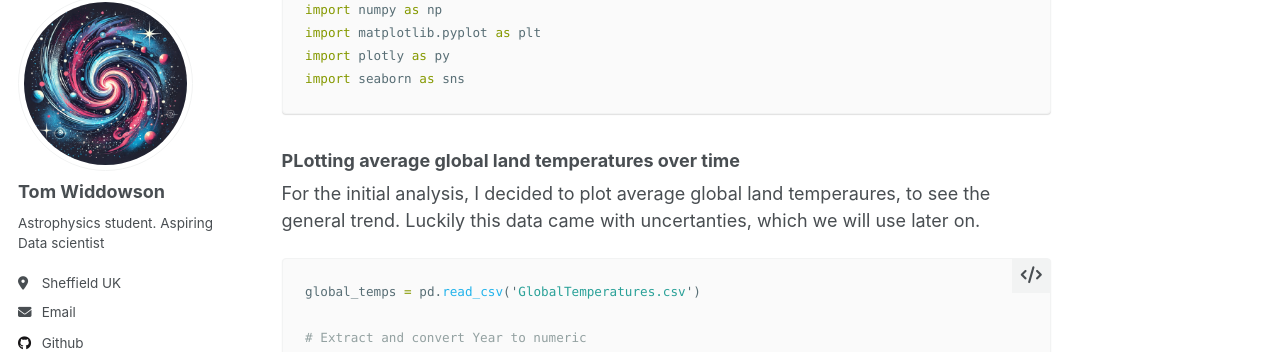
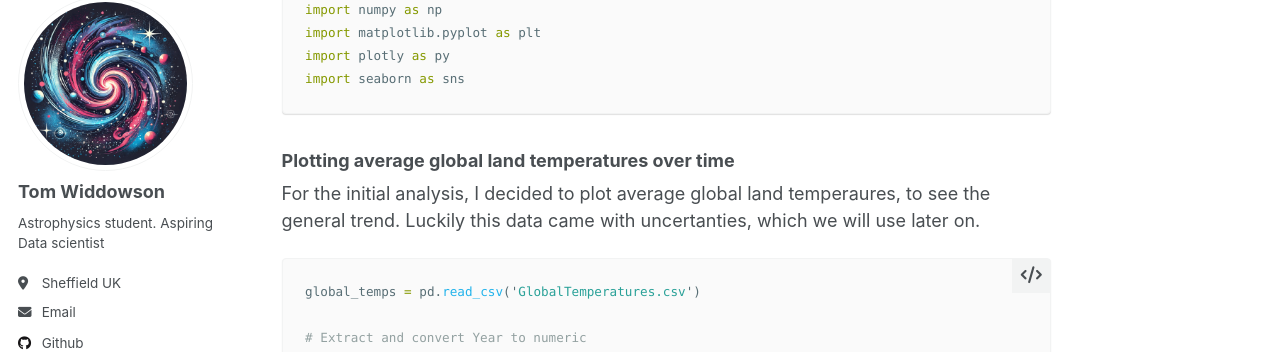
Before and after one commit to tomhwidd/tomhwidd.github.io, a Jekyll site: the page built from _portfolio/portfolio-1.md, in a window 1280 px wide and 900 px high, scrolled down 518 px. Shown: the part 110-462 px from the top of the window. Built offline with Jekyll 4.4.1, drawn with Linux system fonts in a browser that asks for light colours.

Commit message:
spelling

````diff
--- a/_portfolio/portfolio-1.md
+++ b/_portfolio/portfolio-1.md
@@ -31,7 +31,7 @@ import plotly as py
 import seaborn as sns
 ```
 
-### PLotting average global land temperatures over time
+### Plotting average global land temperatures over time
 
 For the initial analysis, I decided to plot average global land temperaures, to see the general trend. Luckily this data came with uncertanties, which we will use later on.
 
````
